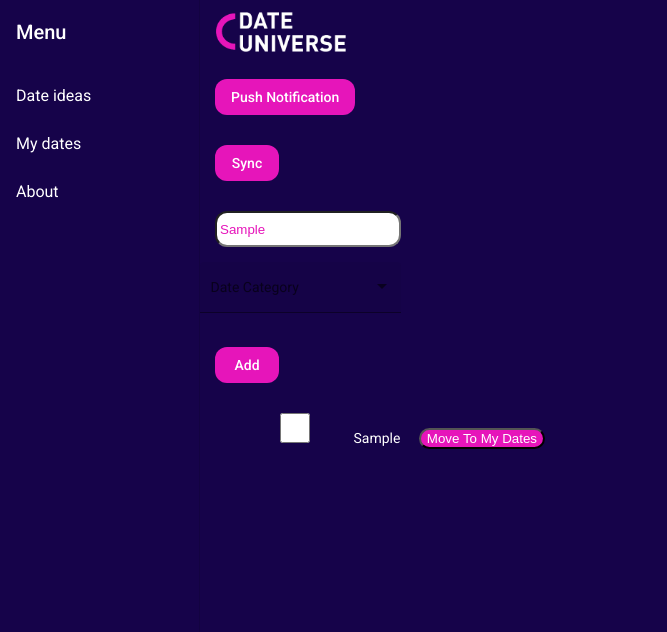
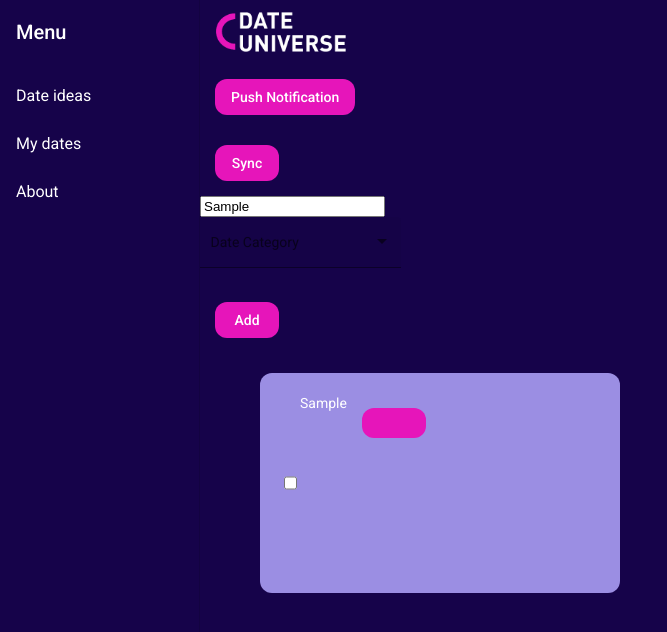
Before and after one commit to BluescreenCreator/PWA_Date_Universe, an Angular app: page / in a window 1280 px wide. Both pictures are taken after typing "Sample" into the empty fields and a click on the button "Add". Shown: the top 632 px of the page, without its empty margins (0-667 px from the left). Built offline with nearby package versions, Linux system fonts and the light colour scheme.

Commit message:
design listitems

```diff
--- a/src/app/dates/dates.component.css
+++ b/src/app/dates/dates.component.css
@@ -2,12 +2,12 @@ ul {
   list-style-type: none;
 }
 
-.head-dates{
+.head-dates {
   position: absolute;
   top: 40%;
 }
 
-.h1{
+.h1 {
   font-weight: 400;
   font-size: 40px;
   color: #ffffff;
@@ -16,18 +16,42 @@ text-transform: uppercase;
   letter-spacing: 0.2em;
 }
 
-button{
-  background-color: #E615BA;
+button {
+  background-color: #e615ba;
   color: white;
   margin: 15px;
   border-radius: 12px;
 }
 
-input{
+#dateInput {
   border-radius: 12px;
   margin: 15px;
   min-height: 30px;
   min-width: 80px;
-  color: #E615BA;
+  color: #e615ba;
   padding-left: 3px;
 }
+
+.dateEntry {
+  border-radius: 12px;
+  background-color: #9b8ee3;
+  text-align: center;
+  width: 320px;
+  height: 180px;
+  display: inline-flex;
+  float: left;
+  margin: 20px;
+  flex-wrap: wrap;
+  padding: 20px;
+}
+
+.btn {
+  background-color: #e615ba;
+  color: white;
+  margin: 15px;
+  border-radius: 15px;
+  float: right;
+  height: 30px;
+  width: 30px;
+  border-radius: 12px;
+}
--- a/src/app/dates/dates.component.html
+++ b/src/app/dates/dates.component.html
@@ -39,10 +39,11 @@
 
 <div class="listSection">
   <ul>
-    <li *ngFor="let date of dates" [class.done]="date.done">
+    <li *ngFor="let date of dates" [class.done]="date.done" class="dateEntry">
       <input type="checkbox" [checked]="date.done" (click)="toggleDone(date)" />
-      {{ date.title }}  {{ date.category }}
-      <button>Move To My Dates</button>
+      {{ date.title }} <br />
+      {{ date.category }} <br />
+      <button class="btn" mat-flat-button></button>
     </li>
   </ul>
 </div>
```
Lines whose indentation alone changed are shown as unchanged.
